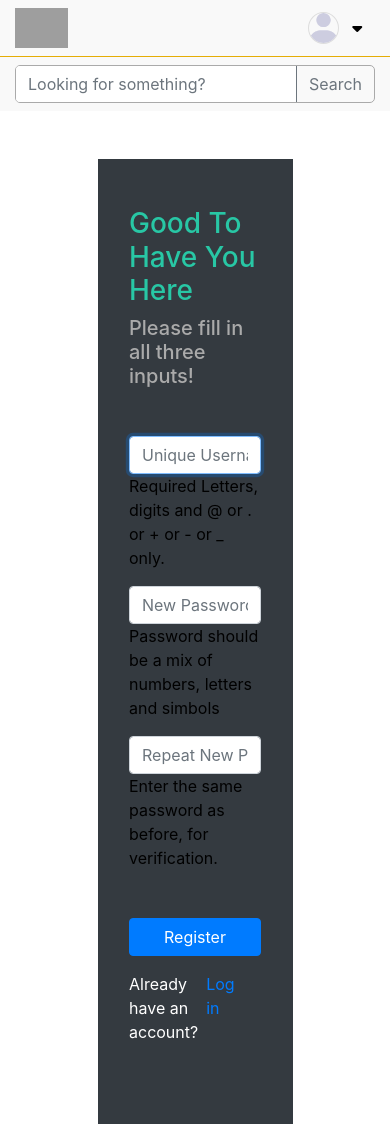
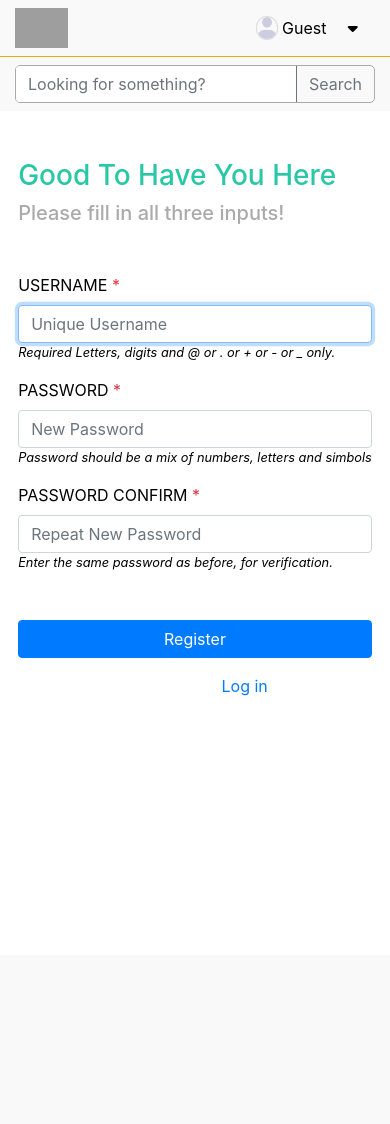
Before and after one commit to Professor-hilary/freedum, a Django app: page /register/ in a window 390 px wide. After the commit the page ends 696 px from the top, so only its background shows below. Run offline with Django 5.2, Linux system fonts and the light colour scheme; some libraries are stand-ins or nearby versions; grey boxes are pictures that could not be loaded.

Commit message:
Added responsiveness to signup and login pages

```diff
--- a/base/templates/base/login_register.html
+++ b/base/templates/base/login_register.html
@@ -1,9 +1,42 @@
 {% extends 'main.html' %} {% block content %} {% if page == 'login' %}
 
-<div class="d-flex flex-column" style="align-items: center; height: 90vh">
+<style>
+    .login-form {
+        width: 100% !important;
+        margin: 0px !important;
+        height: 100% !important;
+    }
+    .signup-form {
+        width: 100% !important;
+        margin: 0px !important;
+        height: 100% !important;
+    }
+
+    @media screen and (min-width: 768px) {
+        .login-form {
+            width: 50% !important;
+            margin-top: 20px !important;
+            height: 450px !important;
+        }
+
+        .signup-form {
+            width: 50% !important;
+            margin-top: 20px !important;
+            height: 450px !important;
+        }
+
+        .containing-box {
+        }
+    }
+</style>
+
 <div
-        class="container py-5 bg-dark w-50 d-flex justify-center items-center flex-column mt-5"
-        style="align-items: center; background-color: "
+    class="d-flex flex-column containing-box"
+    style="align-items: center; height: 90vh"
+>
+    <div
+        class="login-form container py-5 d-flex justify-center items-center flex-column"
+        style="align-items: center; background-color: var(--bg-color)"
     >
         <form action="" class="" style="width: 80%" method="POST">
             {% csrf_token %}
@@ -20,7 +53,7 @@
                     name="username"
                     placeholder="Enter username"
                     id="username"
-                    style="height: 40px"
+                    style="height: 40px; background-color: transparent;"
                     class="form-control py-3"
                     aria-describedby="usernameHelp"
                 />
@@ -36,7 +69,7 @@
                     placeholder="Enter password"
                     id="password"
                     class="form-control py-3"
-                    style="height: 40px"
+                    style="height: 40px; background-color: transparent;"
                 />
             </div>
 
@@ -44,7 +77,7 @@
                 Login
             </button>
 
-            <div class="d-flex w-50">
+            <div class="d-flex">
                 <p style="color: white" class="pr-2">Haven't signed up?</p>
                 <a href="{% url 'register' %}">Sign Up</a>
             </div>
@@ -53,11 +86,39 @@
 
     {% else %}
 
+    <style>
+        .signup-form {
+            width: 100% !important;
+            margin: 0px !important;
+            height: 100% !important;
+            width: 100%;
+        }
+
+        .signup-form input {
+            background: transparent;
+        }
+
+        @media screen and (min-width: 768px) {
+            .signup-form {
+                margin-top: 20px !important;
+                height: 450px !important;
+                width: 60%;
+            }
+
+            .containing-box {
+            }
+        }
+    </style>
+
     <div
-        class="container py-5 bg-dark w-50 d-flex justify-center items-center flex-column mt-5"
-        style="align-items: center; background-color: "
+        class="signup-form container py-5 bg-dark d-flex justify-center items-center flex-column mt-5"
+        style="
+            align-items: center;
+            background-color: var(--bg-color) !important;
+        "
     >
-        <form action="" style="width: 80%" method="POST">
+        <div class="">
+            <form action="" style="width: 100%" method="POST">
                 {% csrf_token %}
 
                 <h3 style="color: #28c7a5">Good To Have You Here</h3>
@@ -66,9 +127,9 @@
                 </h5>
 
                 <div class="d-flex flex-column mt-5">
-                {% comment %}
-                <label for="id_username">USERNAME</label>
-                {% endcomment %}
+
+                    <label for="id_username">USERNAME <span class="text-danger">*</span></label>
+
                     <input
                         type="text"
                         name="username"
@@ -83,16 +144,16 @@
                         placeholder="Unique Username"
                     />
 
-                <span class="helptext" id="id_username_helptext"
+                    <span class="helptext" id="id_username_helptext" style="font-size: 0.8em; font-style: italic;"
                         >Required Letters, digits and @ or . or + or - or _
                         only.</span
                     >
                 </div>
 
                 <div class="d-flex flex-column mt-3">
-                {% comment %}
-                <label for="id_password1">PASSWORD</label>
-                {% endcomment %}
+
+                    <label for="id_password1">PASSWORD <span class="text-danger">*</span></label>
+
                     <input
                         type="password"
                         name="password1"
@@ -104,15 +165,15 @@
                         placeholder="New Password"
                     />
 
-                <span class="helptext" id="id_password1_helptext">
+                    <span class="helptext" id="id_password1_helptext" style="font-size: 0.8em; font-style: italic;">
                         Password should be a mix of numbers, letters and simbols
                     </span>
                 </div>
 
                 <div class="d-flex flex-column mt-3">
-                {% comment %}
-                <label for="id_password2">PASSWORD CONFIRM</label>
-                {% endcomment %}
+
+                    <label for="id_password2">PASSWORD CONFIRM <span class="text-danger">*</span></label>
+
                     <input
                         type="password"
                         name="password2"
@@ -124,8 +185,9 @@
                         placeholder="Repeat New Password"
                     />
 
-                <span class="helptext" id="id_password2_helptext"
-                    >Enter the same password as before, for verification.</span
+                    <span class="helptext" id="id_password2_helptext" style="font-size: 0.8em; font-style: italic;"
+                        >Enter the same password as before, for
+                        verification.</span
                     >
                 </div>
 
@@ -136,13 +198,14 @@
                 >
                     Register
                 </button>
-            <div class="d-flex w-50">
+                <div class="d-flex">
                     <p style="color: white" class="pr-2">
                         Already have an account?
                     </p>
                     <a href="{% url 'login' %}">Log in</a>
                 </div>
             </form>
+        </div>
 
         <div class="messages">
             <li></li>
--- a/templates/navbar.html
+++ b/templates/navbar.html
@@ -46,7 +46,7 @@
         top: 60px;
         right: 0;
         padding: 0 !important;
-        width: 50%;
+        width: 100%;
         background: var(--bg-color);
         max-height: 0; /* Start as hidden */
         overflow: hidden; /* Prevent content from being visible */
@@ -54,9 +54,7 @@
     }
 
     .nav-links li {
-        display: flex;
-        justify-content: end;
-        align-items: center;
+        text-align: center;
         padding-right: 20px;
     }
 
@@ -162,7 +160,6 @@
                     class="p-3 d-flex"
                     style="justify-content: center; align-items: center"
                 >
-                    <span class="mb-0" style="font-weight: bold">Setting</span>
                     <a href="{% url 'update-user' %}" class=""
                         ><i
                             class="fa fa-cog pl-2"
@@ -197,6 +194,15 @@
                         srcset=""
                         class=""
                     />
+
+                </div>
+                <div class="d-flex" style='justify-content: center; align-items: center;'>
+
+                {% if request.user.is_authenticated %}
+                    <p class="m-0 px-1">{{request.user}}</p>
+                {% else %}
+                    <p class="m-0 px-1">Guest</p>
+                {% endif %}
                 </div>
 
                 <div
@@ -221,16 +227,11 @@
                         <i class="fa fa-caret-down" aria-hidden="true"></i>
                     </label>
                     <!-- Nav Links -->
-                    <ul class="nav-links">
-                        <li>
-                            <a href="/">Home</a>
-                        </li>
-                        <li>
-                            <a href="/">Topics</a>
-                        </li>
-                        <li>
-                            <a href="/">Activities</a>
-                        </li>
+                    <ul class="nav-links" style="z-index: 1000">
+                        <li><a href="/">Home</a></li>
+                        <li><a href="/">Topics</a></li>
+                        <li><a href="/">Activities</a></li>
+                        {% comment %}
                         <li>
                             Theme
                             <label class="toggle-container mb-0">
@@ -240,10 +241,10 @@
                                 </div>
                             </label>
                         </li>
+                        {% endcomment %}
                         <li>
                             <a href="#">Settings</a>
                         </li>
-                        <hr />
                         <li>
                             <a href="#" class="text-danger">Sign Out</a>
                         </li>
@@ -255,7 +256,10 @@
 
     <hr class="m-0 bg-warning" style="" />
 
-    <div class="container py-2">
+    <div
+        class="container py-2"
+        style="background-color: transparent; z-index: 1000"
+    >
         <form
             action="{% url 'home' %}"
             method="get"
```
Also changed, not shown: base/templates/base/room_form.html (+14 -1 lines), db.sqlite3. Lines whose indentation alone changed are shown as unchanged.
